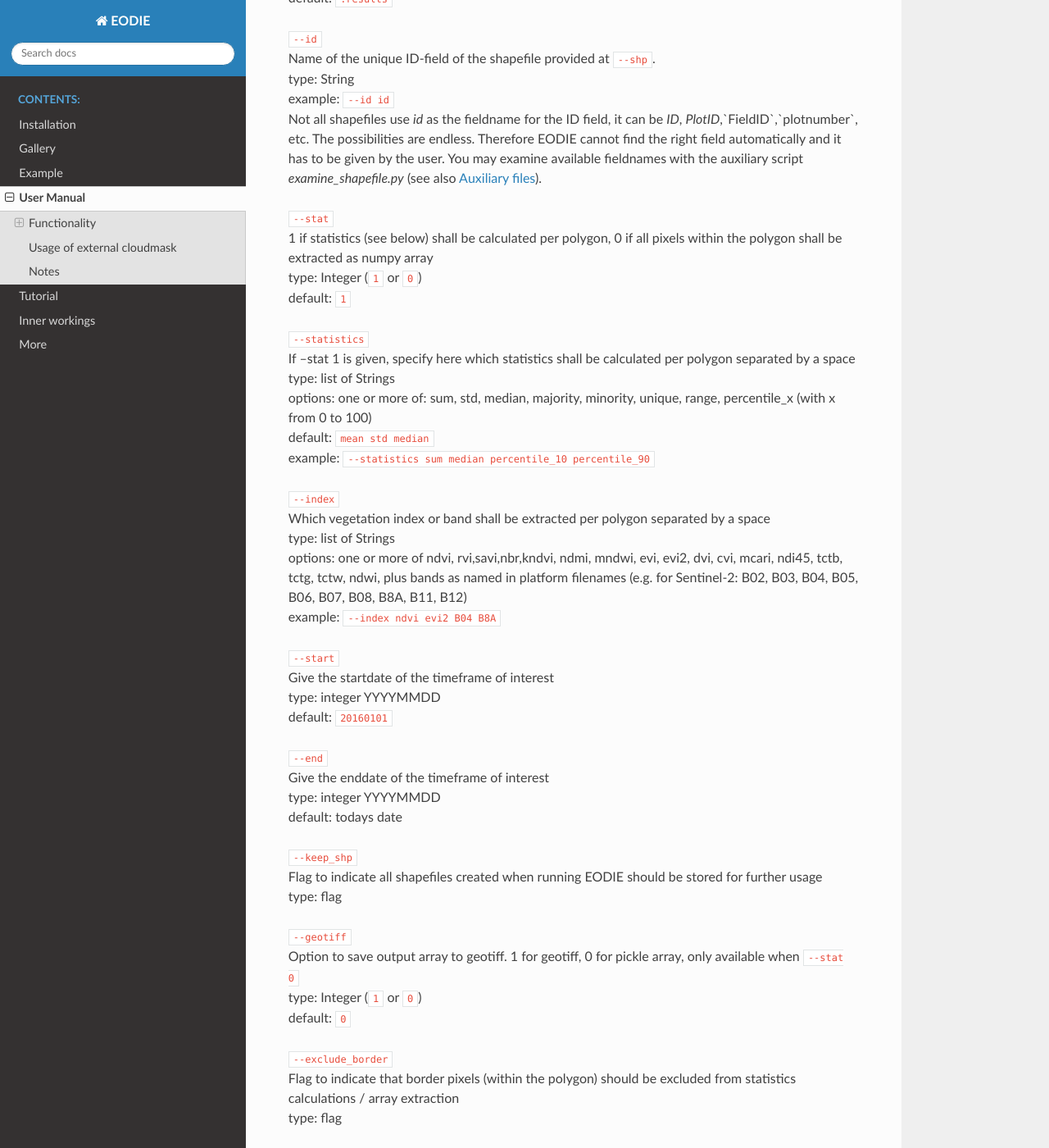
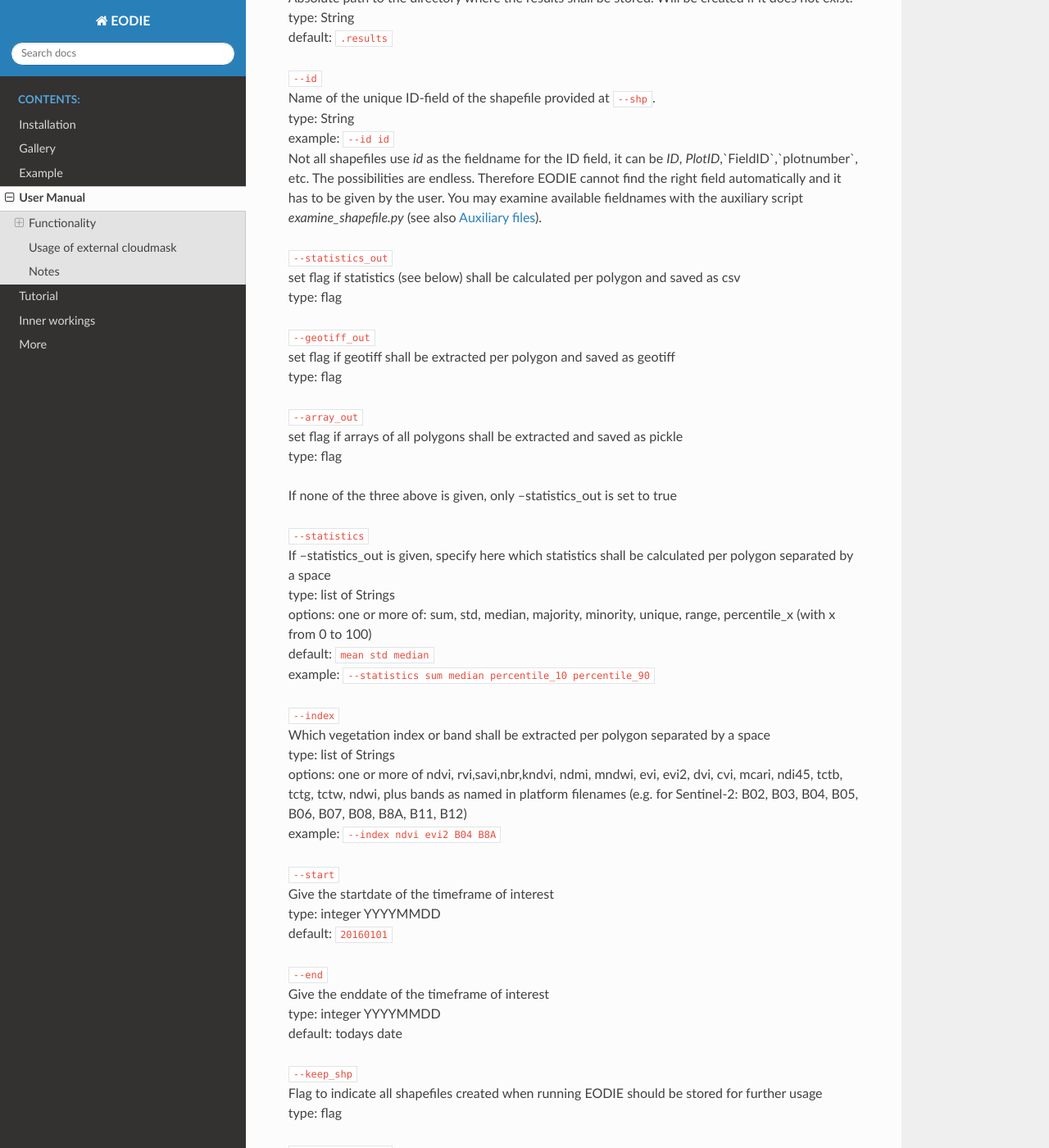
Before and after one commit to samumantha/EODIE, a Sphinx documentation site: the page built from docs/Use.rst, in a window 1280 px wide and 1400 px high, scrolled down 1511 px. Shown: the whole window at 82% size. Built offline with Sphinx 7.4.7 and the Read the Docs theme 2.0.0, drawn with Linux system fonts in a browser that asks for light colours; some of the changed text lies outside the part shown.

Commit message:
update to flags

```diff
--- a/docs/Use.rst
+++ b/docs/Use.rst
@@ -40,6 +40,7 @@ Either `--dir` or `--file` needs to be given by user.
 | ``--shp``
 | Absolute path to the shapefile to be used for processing, without extension and tilename.
 | type: String
+| example: Shapefile name is test_polygons.shp in location /home/my/path, then it is given as --shp /home/my/path/test_polygons
 The given shapefile defines the area of interest. Internally, EODIE splits the shapefile based on tiles (`tileshp` in config) and uses that part of the shapefile that has the same tilename as the file to be processed.
 
 | ``--out``
@@ -53,14 +54,21 @@ The given shapefile defines the area of interest. Internally, EODIE splits the s
 | example: ``--id id``
 | Not all shapefiles use `id` as the fieldname for the ID field, it can be `ID`, `PlotID`,`FieldID`,`plotnumber`, etc. The possibilities are endless. Therefore EODIE cannot find the right field automatically and it has to be given by the user. You may examine available fieldnames with the auxiliary script `examine_shapefile.py` (see also :ref:`auxfiles`).
 
+| ``--statistics_out``
+| set flag if statistics (see below) shall be calculated per polygon and saved as csv
+| type: flag
 
-| ``--stat``
-| 1 if statistics (see below) shall be calculated per polygon, 0 if all pixels within the polygon shall be extracted as numpy array
-| type: Integer (``1`` or ``0``)
-| default: ``1``
+| ``--geotiff_out``
+| set flag if geotiff shall be extracted per polygon and saved as geotiff
+| type: flag
+
+| ``--array_out``
+| set flag if arrays of all polygons shall be extracted and saved as pickle
+| type: flag
+If none of the three above is given, only --statistics_out is set to true
 
 | ``--statistics``
-| If --stat 1 is given, specify here which statistics shall be calculated per polygon separated by a space
+| If --statistics_out is given, specify here which statistics shall be calculated per polygon separated by a space
 | type: list of Strings
 | options: one or more of: sum, std, median, majority, minority, unique, range, percentile_x (with x from 0 to 100)
 | default: ``mean std median``
@@ -85,11 +93,6 @@ The given shapefile defines the area of interest. Internally, EODIE splits the s
 | ``--keep_shp``
 | Flag to indicate all shapefiles created when running EODIE should be stored for further usage
 | type: flag
-
-| ``--geotiff``
-| Option to save output array to geotiff. 1 for geotiff, 0 for pickle array, only available when ``--stat 0``
-| type: Integer (``1`` or ``0``)
-| default: ``0``
 
 | ``--exclude_border``
 | Flag to indicate that border pixels (within the polygon) should be excluded from statistics calculations / array extraction
```
